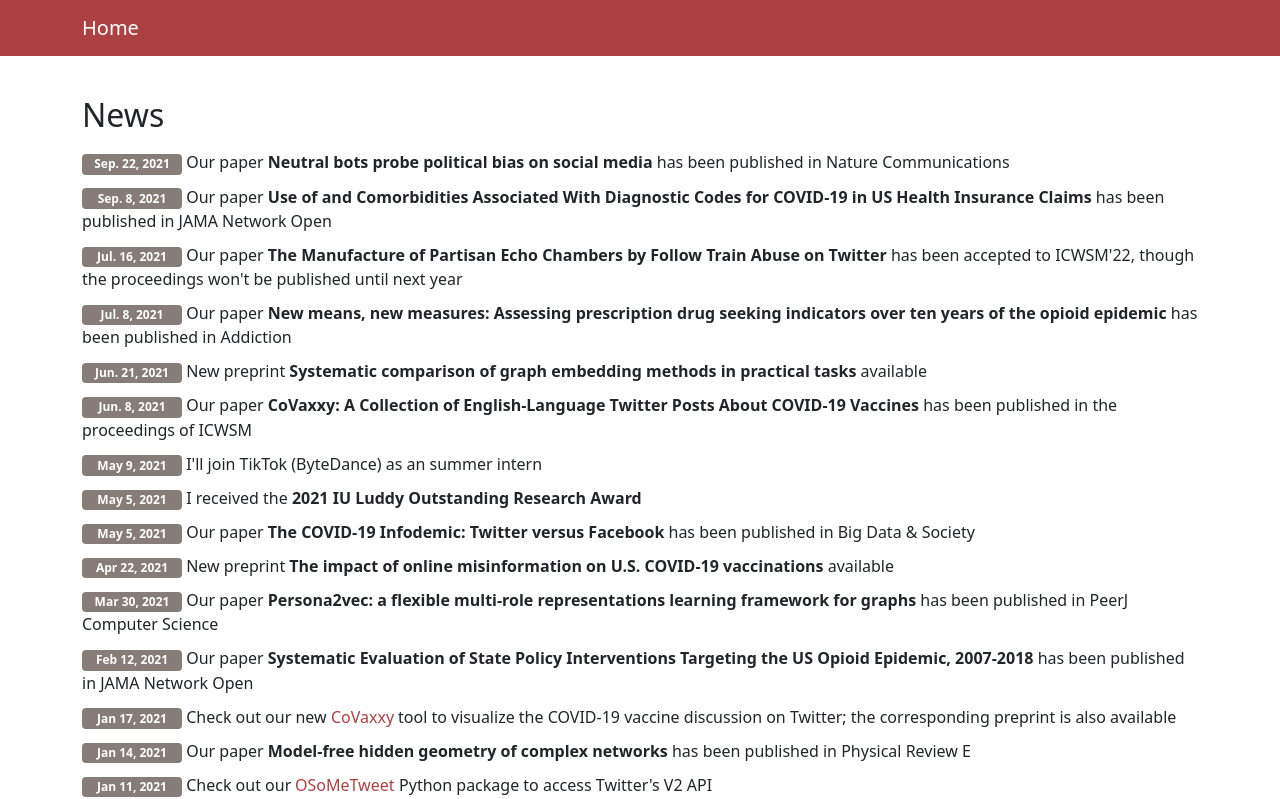
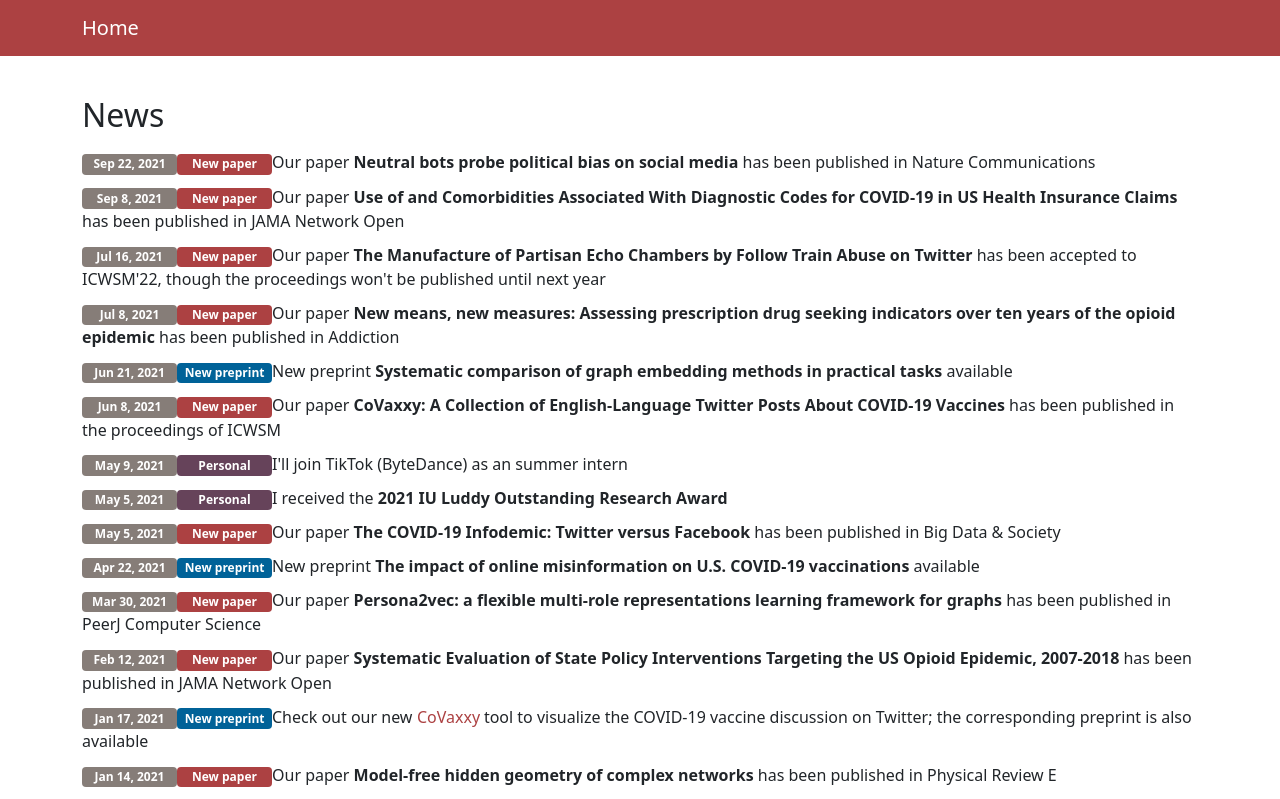
Before and after one commit to KaichengYang/homepage, a Vue app: page /#/news in a window 1280 px wide. Shown: the top 799 px of the page. Built offline with nearby package versions, Linux system fonts and the light colour scheme; some icons are missing.

Commit message:
add: add news type

```diff
--- a/src/components/News.vue
+++ b/src/components/News.vue
@@ -2,7 +2,9 @@
     <div id="newslist">
         <ul class="mt-3" style="padding-left: 0">
             <li v-for="news in news_to_show">
-                <span class="badge" style="display:inline-block; width:100px; background-color: #867d78">{{ news.date }}</span> <span v-html="news.msg"></span>
+                <span class="badge" :style="box_style(color_text_map['date']['color'])">{{ news.date }}</span>
+                <span v-if="news.type" class="badge" :style="box_style(color_text_map[news.type]['color'])">{{ color_text_map[news.type]['text'] }}</span>
+                <span v-html="news.msg"></span>
             </li>
         </ul>
 
@@ -27,7 +29,13 @@ export default {
     },
     data () {
         return {
-            news_list: json
+            news_list: json,
+            color_text_map: {
+                "date": {"color": "#867d78",},
+                "new_paper": {"color": "#ac4142", "text": "New paper",},
+                "new_preprint": {"color": "#006298", "text": "New preprint",},
+                "personal_news": {"color": "#66435A", "text": "Personal",}
+            },
         }
     },
     computed: {
@@ -38,6 +46,15 @@ export default {
                 return this.news_list;
             }
         }
+    },
+    methods: {
+        box_style (color) {
+            return {
+                "display" : "inline-block",
+                "width": "95px",
+                "background-color": color
+            }
+        }
     }
 }
 </script>
--- a/static/files/news.json
+++ b/static/files/news.json
@@ -1,58 +1,72 @@
 [
     {
-        "date": "Sep. 22, 2021",
+        "date": "Sep 22, 2021",
+        "type": "new_paper",
         "msg": "Our paper <b>Neutral bots probe political bias on social media</b> has been published in Nature Communications"
     },
     {
-        "date": "Sep. 8, 2021",
+        "date": "Sep 8, 2021",
+        "type": "new_paper",
         "msg": "Our paper <b>Use of and Comorbidities Associated With Diagnostic Codes for COVID-19 in US Health Insurance Claims</b> has been published in JAMA Network Open"
     },
     {
-        "date": "Jul. 16, 2021",
+        "date": "Jul 16, 2021",
+        "type": "new_paper",
         "msg": "Our paper <b>The Manufacture of Partisan Echo Chambers by  Follow  Train  Abuse  on  Twitter</b> has been accepted to ICWSM'22, though the proceedings won't be published until next year"
     },
     {
-        "date": "Jul. 8, 2021",
+        "date": "Jul 8, 2021",
+        "type": "new_paper",
         "msg": "Our paper <b>New means, new measures: Assessing prescription drug seeking indicators over ten years of the opioid epidemic</b> has been published in Addiction"
     },
     {
-        "date": "Jun. 21, 2021",
+        "date": "Jun 21, 2021",
+        "type": "new_preprint",
         "msg": "New preprint <b>Systematic comparison of graph embedding methods in practical tasks</b> available"
     },
     {
-        "date": "Jun. 8, 2021",
+        "date": "Jun 8, 2021",
+        "type": "new_paper",
         "msg": "Our paper <b>CoVaxxy: A Collection of English-Language Twitter Posts About COVID-19 Vaccines </b> has been published in the proceedings of ICWSM"
     },
     {
         "date": "May 9, 2021",
+        "type": "personal_news",
         "msg": "I'll join TikTok (ByteDance) as an summer intern"
     },
     {
         "date": "May 5, 2021",
+        "type": "personal_news",
         "msg": "I received the <b>2021 IU Luddy Outstanding Research Award</b>"
     },
     {
         "date": "May 5, 2021",
+        "type": "new_paper",
         "msg": "Our paper <b>The COVID-19 Infodemic: Twitter versus Facebook</b> has been published in Big Data & Society"
     },
     {
         "date": "Apr 22, 2021",
+        "type": "new_preprint",
         "msg": "New preprint <b>The impact of online misinformation on U.S. COVID-19 vaccinations</b> available"
     },
     {
         "date": "Mar 30, 2021",
+        "type": "new_paper",
         "msg": "Our paper <b>Persona2vec: a flexible multi-role representations learning framework for graphs</b> has been published in PeerJ Computer Science"
     },
     {
         "date": "Feb 12, 2021",
+        "type": "new_paper",
         "msg": "Our paper <b>Systematic Evaluation of State Policy Interventions Targeting the US Opioid Epidemic, 2007-2018</b> has been published in JAMA Network Open"
     },
     {
         "date": "Jan 17, 2021",
+        "type": "new_preprint",
         "msg": "Check out our new <a href='https://osome.iuni.iu.edu/tools/covaxxy' target='_blank'>CoVaxxy</a> tool to visualize the COVID-19 vaccine discussion on Twitter; the corresponding preprint is also available"
     },
     {
         "date": "Jan 14, 2021",
+        "type": "new_paper",
         "msg": "Our paper <b>Model-free hidden geometry of complex networks</b> has been published in Physical Review E"
     },
     {
@@ -61,22 +75,27 @@
     },
     {
         "date": "Dec 16, 2020",
+        "type": "new_preprint",
         "msg": "New preprint <b>The COVID-19 Infodemic: Twitter versus Facebook</b> available"
     },
     {
         "date": "Dec 10, 2020",
+        "type": "new_paper",
         "msg": "Our commentary <b>Tackling misinformation: What researchers could do with social media data</b> has been published by HKS Misinformation Review"
     },
     {
         "date": "Nov 16, 2020",
+        "type": "new_preprint",
         "msg": "New preprint <b>Model-free hidden geometry of complex networks</b> available"
     },
     {
         "date": "Oct 27, 2020",
+        "type": "new_preprint",
         "msg": "New preprint <b>The Manufacture of Political Echo Chambers by Follow Train Abuse on Twitter</b> available"
     },
     {
         "date": "Oct 25, 2020",
+        "type": "new_paper",
         "msg": "Our paper <b>Detection of Novel Social Bots by Ensembles of Specialized Classifiers</b> has been published in the Proceedings of CIKM 2020"
     },
     {
@@ -85,38 +104,47 @@
     },
     {
         "date": "Jul 18, 2020",
+        "type": "new_paper",
         "msg": "Our paper <b>Asymmetrical Perceptions of Partisan Political Bots</b> has been published by New Media & Society, the preprint version is also available"
     },
     {
         "date": "Jul 10, 2020",
+        "type": "new_paper",
         "msg": "Our paper <b>BiRank: Fast and Flexible Ranking on Bipartite Networks with R and Python</b> has been published by The Journal of Open Source Software, the package is available"
     },
     {
         "date": "Jun 21, 2020",
+        "type": "new_preprint",
         "msg": "New preprint <b>Comparing Measures of Centrality in Bipartite Social Networks: A Study of Drug Seeking for Opioid Analgesics</b> available"
     },
     {
         "date": "Jun 14, 2020",
+        "type": "new_preprint",
         "msg": "New preprint <b>Detection of Novel Social Bots by Ensembles of Specialized Classifiers</b> available"
     },
     {
         "date": "Jun 10, 2020",
+        "type": "new_preprint",
         "msg": "New preprint <b>Persona2vec: A Flexible Multi-role Representations Learning Framework for Graphs</b> available"
     },
     {
         "date": "Jun 3, 2020",
+        "type": "new_preprint",
         "msg": "New preprint <b>How Twitter Data Sampling Biases U.S. Voter Behavior Characterizations</b> available"
     },
     {
         "date": "May 21, 2020",
+        "type": "personal_news",
         "msg": "I passed my qualification exam 🎉🎉🎉"
     },
     {
         "date": "May 19, 2020",
+        "type": "new_preprint",
         "msg": "New preprint <b>Neutral Bots Reveal Political Bias on Social Media</b> available"
     },
     {
         "date": "May 1, 2020",
+        "type": "new_preprint",
         "msg": "New preprint <b>Prevalence of Low-Credibility Information on Twitter During the COVID-19 Outbreak</b> available"
     }
 ]
```
